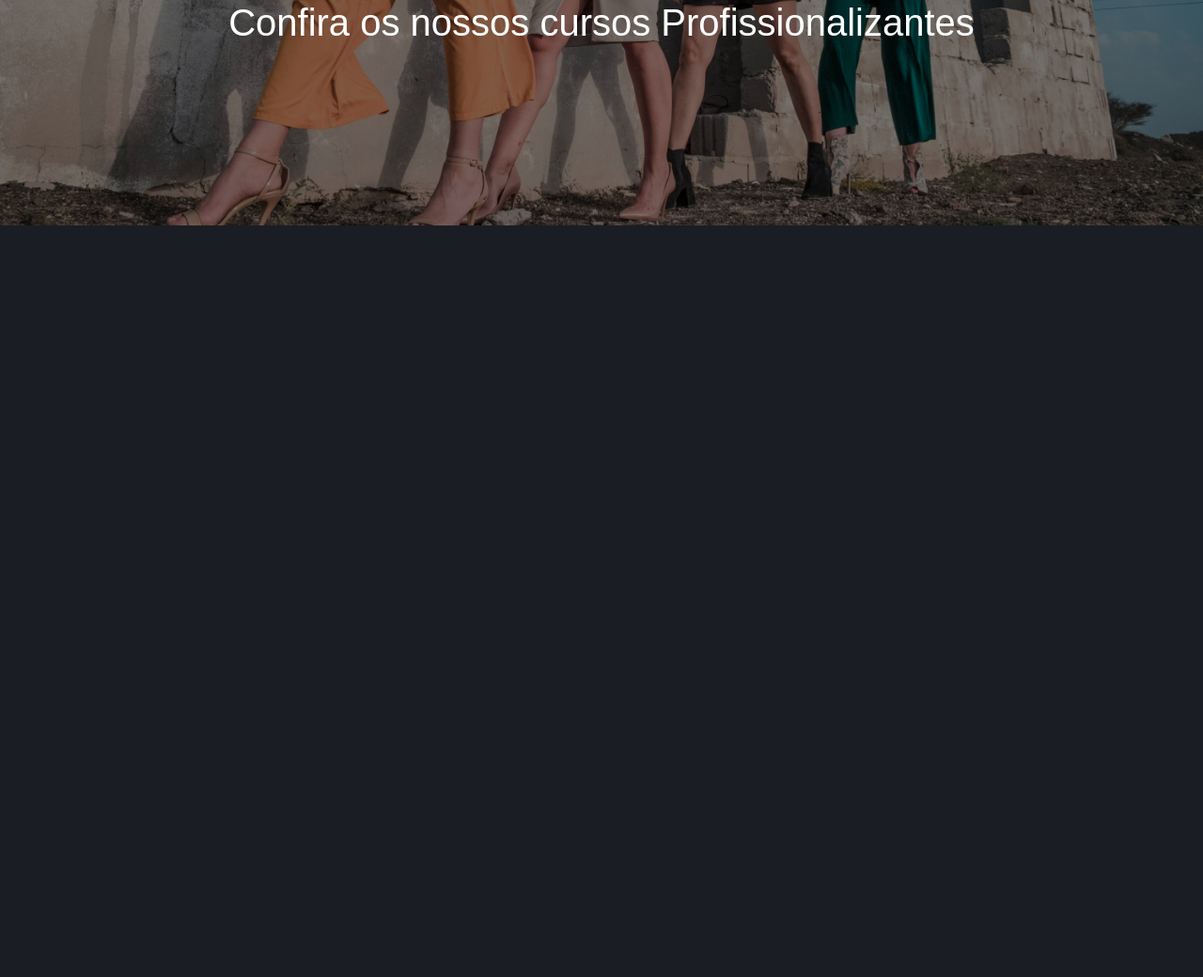
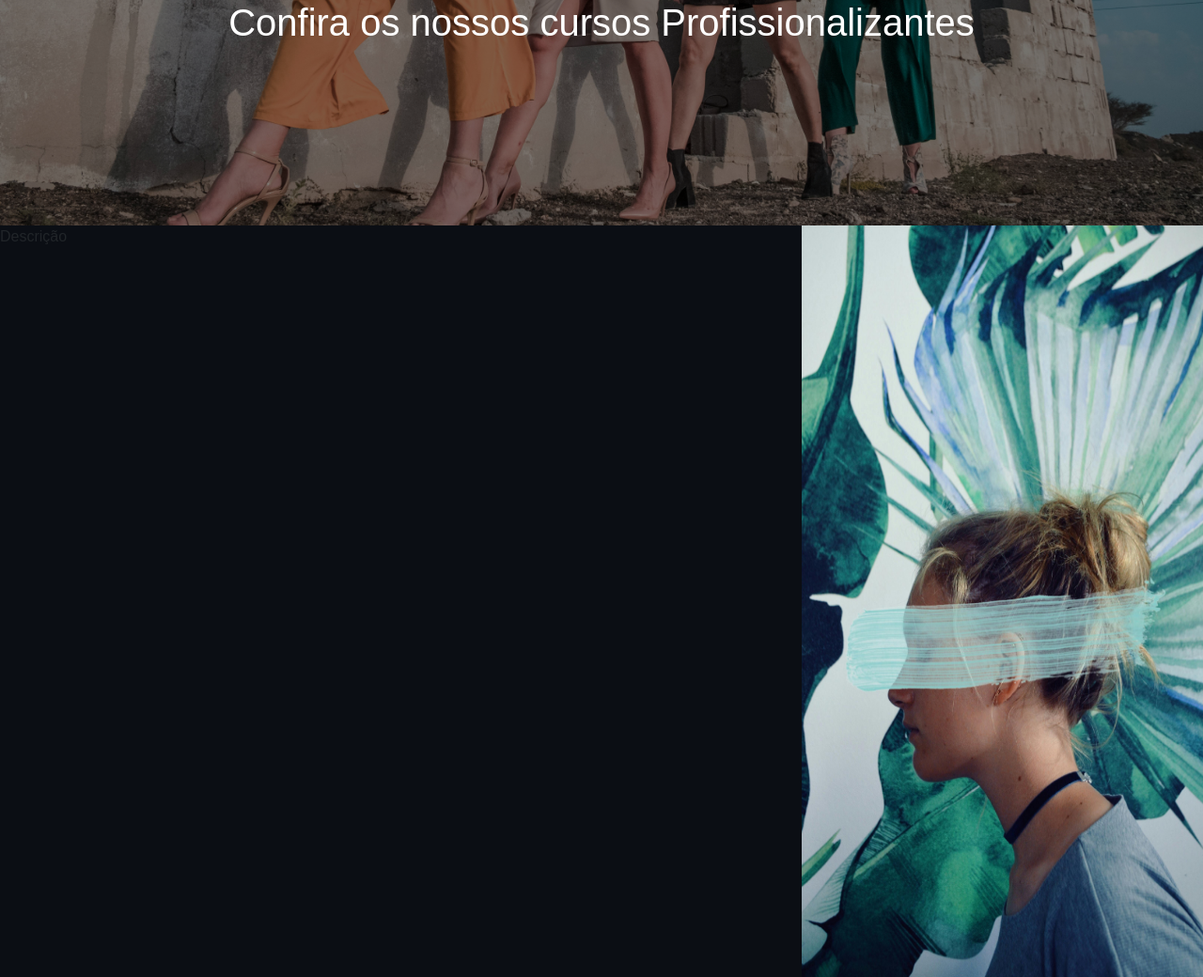
Before and after one commit to thayla528/senai_frontend, a Flask app: page / in a window 1280 px wide. Shown: the part 610-1650 px from the top of the page at 94% size. Before the commit the page ends 850 px from the top, so only its background shows below. Run offline with Flask 3, Linux system fonts and the light colour scheme.

Commit message:
frontend

```diff
--- a/static/css/style.css
+++ b/static/css/style.css
@@ -3,6 +3,11 @@
     padding: 0;
 }
 .carrosel{
+    height: 100vh;
+}
+.cursos {
+    display: flex;
+    width: 100%;
     height: 100vh;
 }
 body {
--- a/templates/home.html
+++ b/templates/home.html
@@ -28,7 +28,17 @@
         <p class="title-senai text-white display-1 text-center">Capacitação profissional na indústria</p>
         <p class="subtitle-senai text-white display-6 text-center">Confira os nossos cursos Profissionalizantes</p>
     </div>
-</div>
+  </div>
+  <div class="cursos ">
+    <div class="curso-text col-8">
+      <p>Descrição</p>
+    </div>
+    <div class="curso-img bg-white col-4">
+      <img src="/static/img/foto.jpg" class="w-100 h-100">
+    </div>
+  </div>
+
+
 
 
 
```
Also changed, not shown: static/img/foto.jpg (added).
